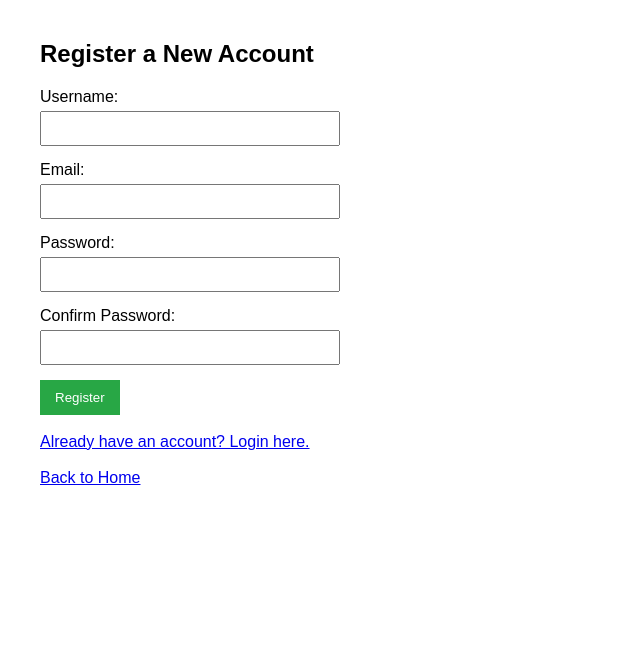
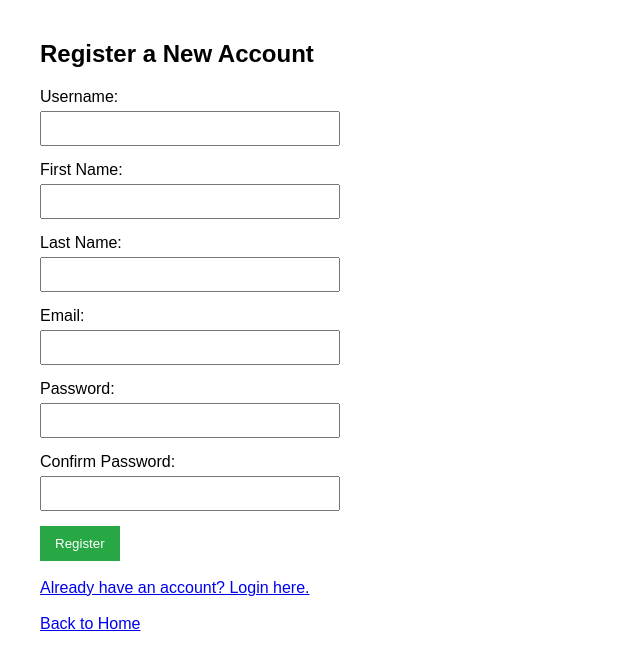
Before and after one commit to TyNeKi/OnlineFoodDeliveryManagementSystem, a Django app: page /register/ in a window 1280 px wide. Shown: the top 670 px of the page, without its empty margins (0-640 px from the left). Run offline with Django 5.2, Linux system fonts and the light colour scheme.

Commit message:
commited late

```diff
--- a/food_delivery/accounts/views.py
+++ b/food_delivery/accounts/views.py
@@ -46,6 +46,8 @@ def logout_view(request):
 def register_view(request):
     if request.method == 'POST':
         username = request.POST.get('username')
+        first_name = request.POST.get('first_name')
+        last_name = request.POST.get('last_name')
         email = request.POST.get('email')
         password = request.POST.get('password')
         confirm_password = request.POST.get('confirm_password')
@@ -62,7 +64,7 @@ def register_view(request):
             messages.error(request, 'Email already exists.')
             return render(request, 'register.html')
 
-        user = User.objects.create_user(username=username, email=email, password=password)
+        user = User.objects.create_user(username=username, email=email, password=password, first_name=first_name, last_name=last_name)
         login(request, user)
         return redirect('index')
 
--- a/food_delivery/templates/register.html
+++ b/food_delivery/templates/register.html
@@ -32,6 +32,16 @@
         </div>
 
         <div class="form-group">
+            <label>First Name:</label>
+            <input type="text" name="first_name" required>
+        </div>
+
+        <div class="form-group">
+            <label>Last Name:</label>
+            <input type="text" name="last_name" required>
+        </div>
+
+        <div class="form-group">
             <label>Email:</label>
             <input type="email" name="email" required>
         </div>
```
Also changed, not shown: food_delivery/db.sqlite3.
